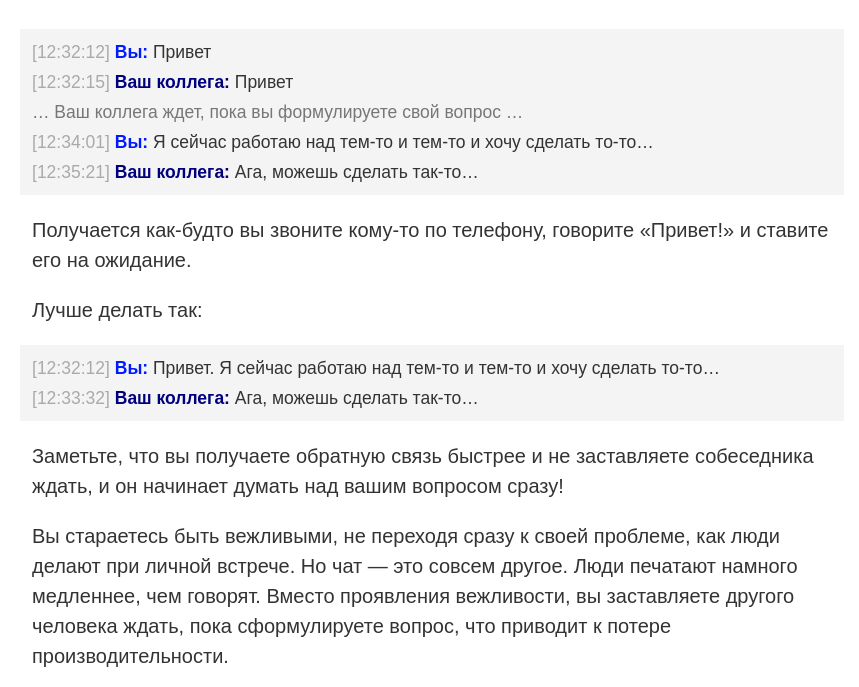
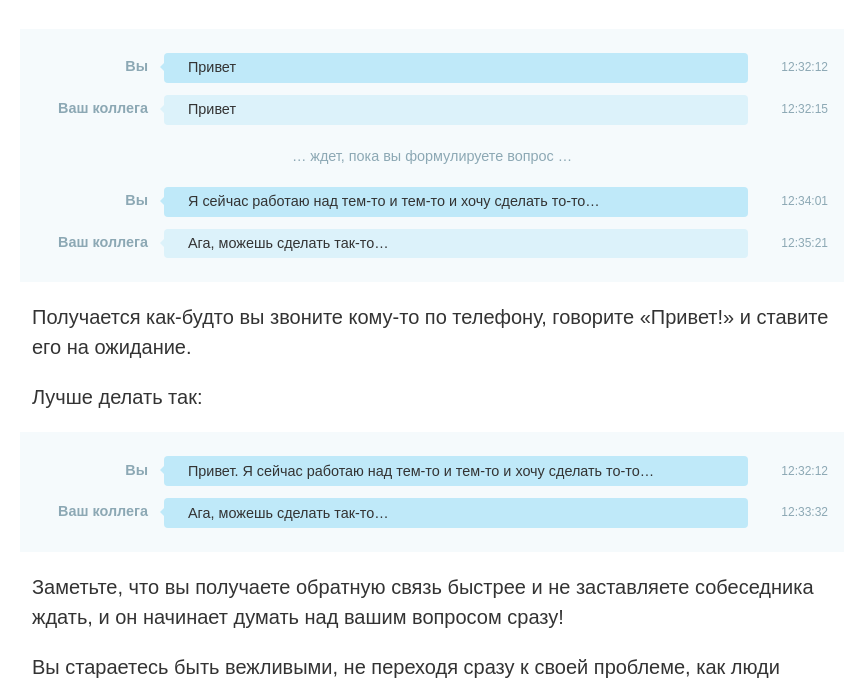
Before and after one commit to kryzhovnik/neprivet, a plain HTML site: page index.html in a window 1280 px wide. Shown: the part 71-758 px from the top of the page, without its empty margins (208-1067 px from the left). Drawn offline with Linux system fonts and the light colour scheme.

Commit message:
Make dialogs look skype-like

```diff
--- /dev/null
+++ b/css/main.css
@@ -0,0 +1,144 @@
+html {
+  font-size: 16px;
+  color: #333;
+  font-family: sans-serif;
+}
+body {
+  margin: 0;
+}
+h1 {
+  margin: 2rem 0;
+  font-size: 2rem;
+  line-height: 1.125em;
+}
+article {
+  width: 50rem;
+  margin: 0 auto;
+  font-size: 1.25rem;
+  line-height: 1.5em;
+}
+footer {
+  background: #334;
+  padding: 1rem 0;
+}
+footer .row {
+  width: 50rem;
+  margin: 0 auto;
+  font-size: 1rem;
+  color: #ccc;
+}
+footer a {
+  color: #aaa;
+}
+@media (max-width: 768px) {
+  h1 {
+    font-size: 1.5rem;
+    text-align: center;
+  }
+  article, footer .row {
+    width: 100%;
+    box-sizing: border-box;
+    padding: 0 0.75rem;
+    font-size: 1.125rem;
+  }
+}
+#octicon-icon {
+  height: 1.25rem;
+  width: 1.25rem;
+  padding: 0 0.25rem 0 0.5rem;
+  fill: #aaa;
+  vertical-align: bottom;
+}
+
+.dialog-block {
+  margin: 0 -0.75rem;
+  padding: 1.5rem 1rem;
+  background: #f5fafc;
+}
+.dialog-line {
+  font-size: 0.9rem;
+  line-height: 1.325em;
+  margin-bottom: 0.75rem;
+}
+.dialog-line:last-child {
+  margin-bottom: 0;
+}
+.dialog-line .name {
+  width: 7rem;
+  float: left;
+  padding-top: 0.325rem;
+  font-weight: 700;
+  line-height: 1.1rem;
+  color: #8ca8b4;
+  text-align: right;
+}
+.dialog-line .content {
+  position: relative;
+  padding: 0.337rem 1.5rem;
+  margin: 0 5rem 0 8rem;
+  border-radius: 0.25rem;
+}
+.dialog-line .content::before {
+  position: absolute;
+  display: block;
+  content: '';
+  left: -0.25rem;
+  top: 0.625rem;
+  width: 0;
+  height: 0;
+  border-top: 0.25rem solid transparent;
+  border-bottom: 0.25rem solid transparent;
+
+  border-right: 0.25rem solid;
+}
+.dialog-line.-you .content {
+  background: #bfe9f9;
+}
+.dialog-line.-you .content::before {
+  border-right-color: #bfe9f9;
+}
+.dialog-line.-he .content {
+  background: #dcf2fa;
+}
+.dialog-line.-he .content::before {
+  border-right-color: #dcf2fa;
+}
+.dialog-line .time {
+  position: absolute;
+  top: 0.325rem;
+  right: -5rem;
+  color: #8CA8B4;
+  font-size: 0.75rem;
+}
+.dialog-comment {
+  color: #8ca8b4;
+  font-size: 0.9rem;
+  text-align: center;
+  margin: 1rem 0
+}
+@media (max-width: 414px) {
+  .dialog-line {
+    margin-bottom: 1rem;
+  }
+  .dialog-line .name {
+    width: auto;
+    float: none;
+    text-align: left;
+    padding-top: 0;
+  }
+  .dialog-line .content {
+    margin-left: 0;
+    margin-right: 0;
+  }
+  .dialog-line .content::before {
+    display: none;
+  }
+  .dialog-line .time {
+    right: 0;
+    top: -1rem;
+  }
+  .dialog-comment {
+    margin-bottom: 0.75rem;
+    text-align: left;
+  }
+}
--- a/index.html
+++ b/index.html
@@ -18,96 +18,44 @@
         <meta property="og:image:height" content="321" />
         <meta property="article:tag" content="чат, skype, переписка, привет, сетевой этикет, деловой этикет, правила чата, правила общения в чате">
         <meta name="viewport" content="width=device-width, initial-scale=1">
-        <style>
-          html {
-            font-size: 16px;
-            color: #333;
-            font-family: sans-serif;
-          }
-          body {
-            margin: 0;
-          }
-          h1 {
-            margin: 2rem 0;
-            font-size: 2rem;
-            line-height: 1.125em;
-          }
-          article {
-            width: 50rem;
-            margin: 0 auto;
-            font-size: 1.25rem;
-            line-height: 1.5em;
-          }
-          footer {
-            background: #334;
-            padding: 1rem 0;
-          }
-          footer .row {
-            width: 50rem;
-            margin: 0 auto;
-            font-size: 1rem;
-            color: #ccc;
-          }
-          footer a {
-            color: #aaa;
-          }
-          @media (max-width: 768px) {
-            h1 {
-              font-size: 1.5rem;
-              text-align: center;
-            }
-            article, footer .row {
-              width: 100%;
-              box-sizing: border-box;
-              padding: 0 0.75rem;
-              font-size: 1.25rem;
-            }
-          }
-          .dialog-block {
-            margin: 0 -0.75rem;
-            padding: 0.5rem 0.75rem;
-            background: #f4f4f4;
-            font-size: 0.875em;
-          }
-          .dialog-block > .time::before {
-            content: '[';
-          }
-          .dialog-block > .time::after {
-            content: ']';
-          }
-          .dialog-block > .time {
-            color: #aaa;
-          }
-          .dialog-block > .name {
-            color: #001bff;
-            font-weight: 900;
-          }
-          .dialog-block > .-alter {
-            color: #00007f;
-          }
-          .dialog-block > .comment {
-            color: #777;
-          }
-          #octicon-icon {
-            height: 1.25rem;
-            width: 1.25rem;
-            padding: 0 0.25rem 0 0.5rem;
-            fill: #aaa;
-            vertical-align: bottom;
-          }
-        </style>
+        <link rel="stylesheet" media="screen" href="./css/main.css">
     </head>
     <body>
         <article>
 
 <h1>Пожалуйста, не пишите просто «Привет» в чате</h1>
-
 <div class="dialog-block">
-    <span class="time">12:32:12</span> <span class="name">Вы:</span> Привет</br>
-    <span class="time">12:32:15</span> <span class="name -alter">Ваш коллега:</span> Привет</br>
-    <span class="comment">… Ваш коллега ждет, пока вы формулируете свой вопрос …</span></br>
-    <span class="time">12:34:01</span> <span class="name">Вы:</span> Я сейчас работаю над тем-то и тем-то и хочу сделать то-то…</br>
-    <span class="time">12:35:21</span> <span class="name -alter">Ваш коллега:</span> Ага, можешь сделать так-то…</br>
+    <div class="dialog-line -you">
+        <div class="name">Вы</div>
+        <div class="content">
+          Привет
+          <span class="time">12:32:12</span>
+        </div>
+    </div>
+    <div class="dialog-line -he">
+        <div class="name">Ваш коллега</div>
+        <div class="content">
+          Привет
+          <span class="time">12:32:15</span>
+        </div>
+    </div>
+    <div class="dialog-comment">
+      … ждет, пока вы формулируете вопрос …
+    </div>
+    <div class="dialog-line -you">
+        <div class="name">Вы</div>
+        <div class="content">
+          Я сейчас работаю над тем-то и тем-то и хочу сделать то-то…
+          <span class="time">12:34:01</span>
+        </div>
+    </div>
+    <div class="dialog-line -he">
+        <div class="name">Ваш коллега</div>
+        <div class="content">
+          Ага, можешь сделать так-то…
+          <span class="time">12:35:21</span>
+        </div>
+    </div>
 </div>
 
 <p>Получается как-будто вы звоните кому-то по телефону, говорите «Привет!» и ставите его на ожидание.</p>
@@ -115,9 +63,20 @@
 <p>Лучше делать так:</p>
 
 <div class="dialog-block">
-    <span class="time">12:32:12</span> <span class="name">Вы:</span> Привет. Я сейчас работаю над тем-то и тем-то и хочу сделать то-то…
-    <br>
-    <span class="time">12:33:32</span> <span class="name -alter">Ваш коллега:</span> Ага, можешь сделать так-то…
+    <div class="dialog-line -you">
+        <div class="name">Вы</div>
+        <div class="content">
+          Привет. Я сейчас работаю над тем-то и тем-то и хочу сделать то-то…
+          <span class="time">12:32:12</span>
+        </div>
+    </div>
+    <div class="dialog-line -you">
+        <div class="name">Ваш коллега</div>
+        <div class="content">
+          Ага, можешь сделать так-то…
+          <span class="time">12:33:32</span>
+        </div>
+    </div>
 </div>
 
 <p>Заметьте, что вы получаете обратную связь быстрее и не заставляете собеседника ждать, и он начинает думать над вашим вопросом сразу!</p>
@@ -129,7 +88,13 @@
 <p>Если вам кажется бесцеремонным просто сказать «Привет» и задать вопрос, можете сделать так:</p>
 
 <div class="dialog-block">
-    <span class="time">12:32:12</span> <span class="name">Вы:</span> Привет. Если ты сейчас не занят, я хотел поинтересоваться: могу ли я задать тебе вопрос. Я сейчас работаю над тем-то и тем-то и хочу сделать то-то…
+    <div class="dialog-line -you">
+        <div class="name">Вы</div>
+        <div class="content">
+          Привет. Если ты сейчас не занят, я хотел поинтересоваться: могу ли я задать тебе вопрос. Я сейчас работаю над тем-то и тем-то и хочу сделать то-то…
+          <span class="time">12:32:12</span>
+        </div>
+    </div>
 </div>
 
 <p>К тому же, когда вы задаете вопрос сразу, открывается возможность асинхронного взаимодействия. Если собеседник недоступен, а вы уйдете до того как он вернется, он по прежнему может ответить на вопрос, вместо того, чтобы смотреть на ваш «Привет» и думать, что же случилось.</p>
```
